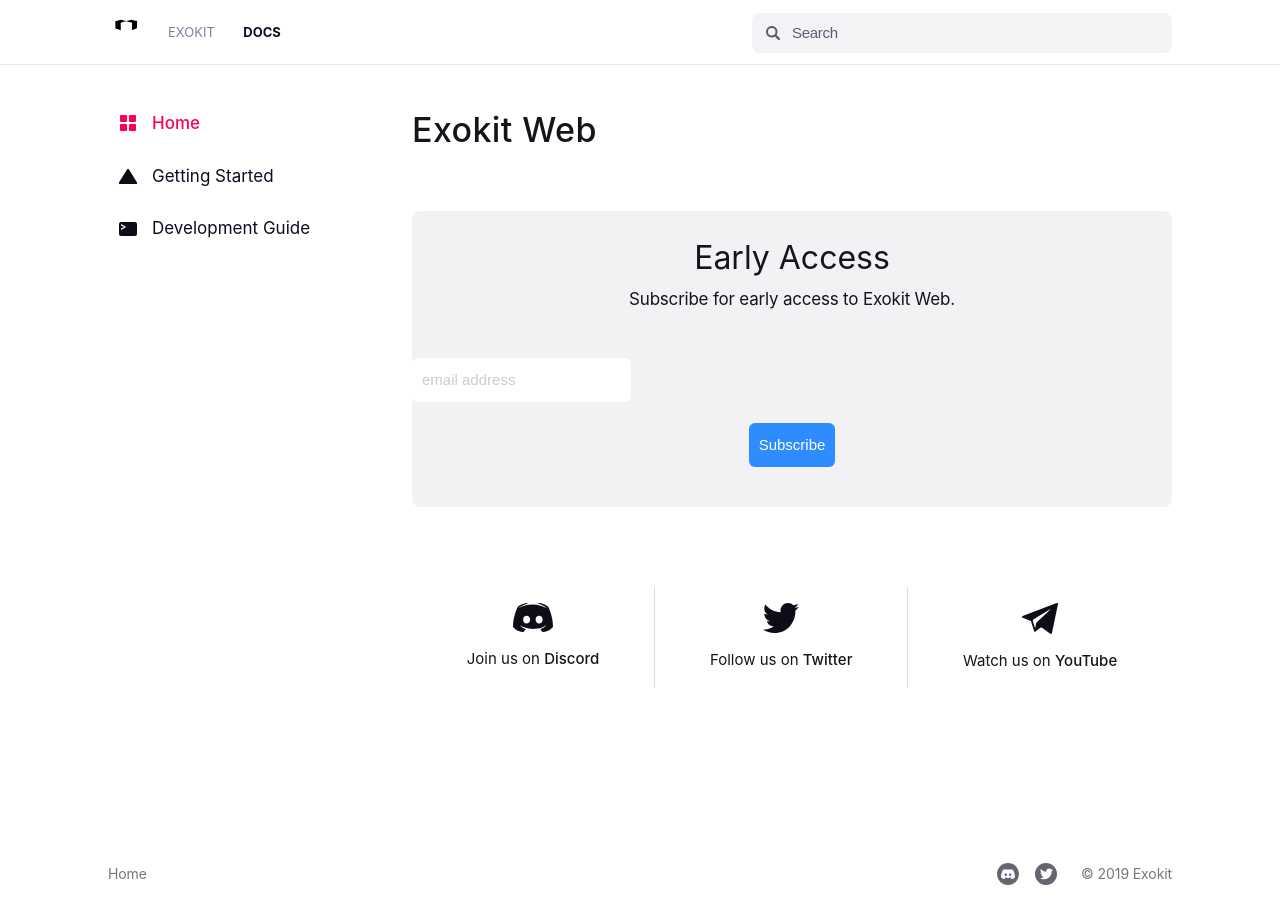
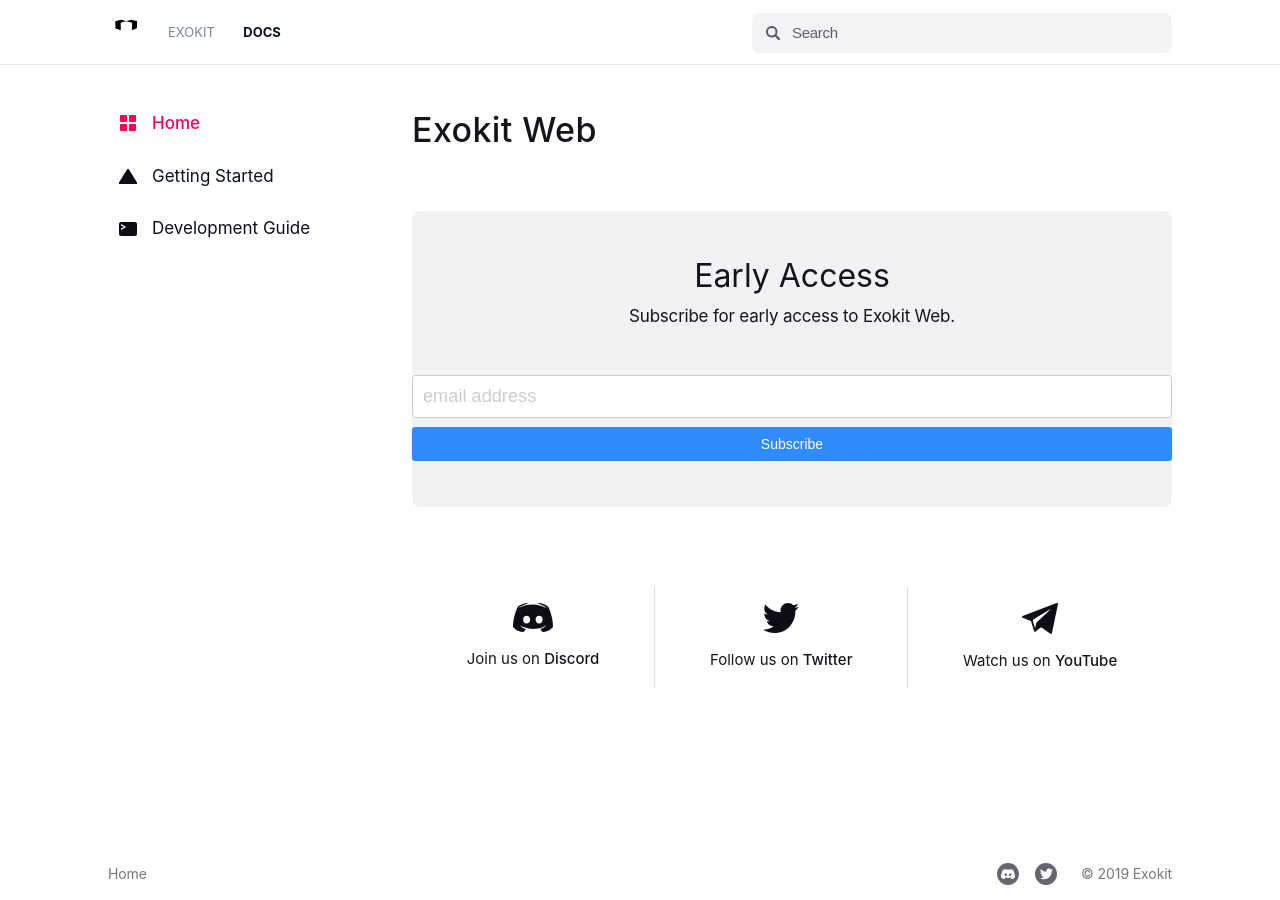
Before and after one commit to chrisplatorres/exokit-web-docs, a Jekyll site: the page built from index.html, in a window 1280 px wide. Built offline with Jekyll 4.4.1, drawn with Linux system fonts in a browser that asks for light colours; comment, search, counter and statistics services are not loaded.

Commit message:
fix newsletter mailchimp signup

```diff
--- a/_includes/newsletter.html
+++ b/_includes/newsletter.html
@@ -4,13 +4,10 @@
       <h2 class="newsletter__small-title">Early Access</h2>
       <p class="newsletter__title">Subscribe for early access to Exokit Web.</p>
     </div>
-    <form action="" class="form newsletter__form">
-      <!-- <input type="email" class="form-control" id="email" placeholder="mail@domain.com">
-      <button class="btn" type="submit" id="subscribe" disabled>Subscribe</button> -->
     <!-- Begin Mailchimp Signup Form -->
       <link href="//cdn-images.mailchimp.com/embedcode/horizontal-slim-10_7.css" rel="stylesheet" type="text/css">
       <style type="text/css">
-        	#mc_embed_signup{background-color: #f2f2f5; clear:left; font:14px Helvetica,Arial,sans-serif; width:100%;}
+      	#mc_embed_signup{background-color: #f2f2f5;clear:left; font:14px Helvetica,Arial,sans-serif; width:100%;}
       	/* Add your own Mailchimp form style overrides in your site stylesheet or in this style block.
       	   We recommend moving this block and the preceding CSS link to the HEAD of your HTML file. */
       </style>
@@ -27,7 +24,6 @@
       </div>
 
     <!--End mc_embed_signup-->
-    </form>
     <div class="newsletter__form-sent">
       <h2 class="newsletter__title">Thank you for subscribing!</h2>
       <p>You will be up to date with every Exokit news!</p>
--- a/_sass/newsletter.scss
+++ b/_sass/newsletter.scss
@@ -9,11 +9,6 @@
   position: relative;
   border-radius: 8px;
   margin: 60px 0 16px;
-  z-index: 3;
-
-  .mc_embed_signup {
-    z-index: 1;
-  }
 
   .newsletter__form-sent {
     opacity: 0;
```
Lines whose indentation alone changed are shown as unchanged.
